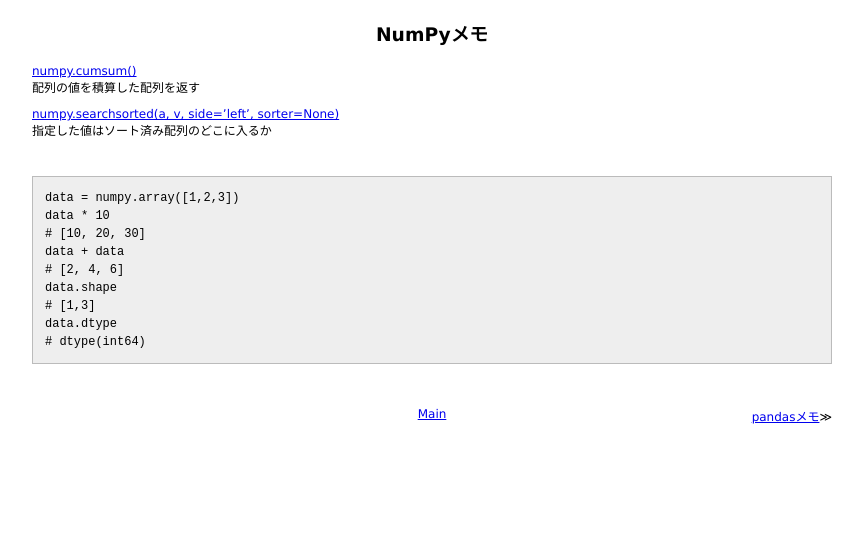
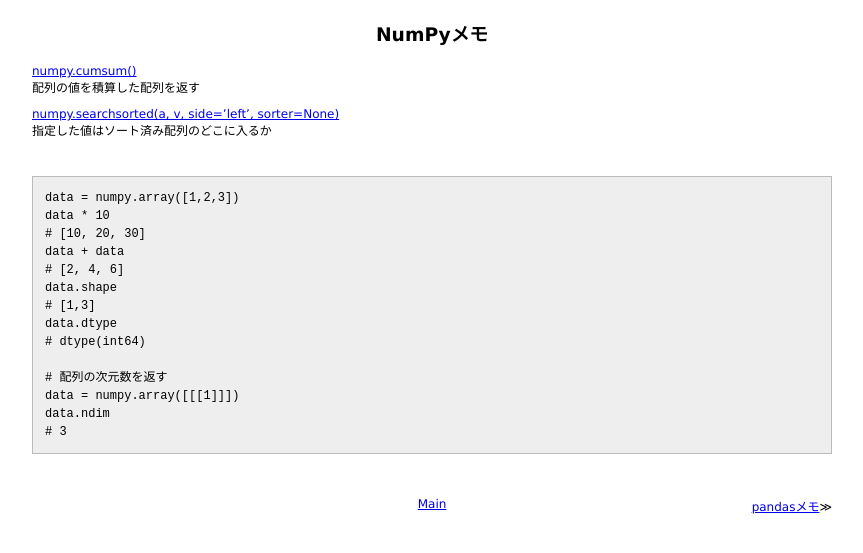
Before and after one commit to 38elements/38elements.github.com, a Jekyll site: the page built from _posts/2016-04-26-numpy.md, in a window 1280 px wide. Shown: the top 553 px of the page, without its empty margins (208-1071 px from the left). Built offline with Jekyll 4.4.1, drawn with Linux system fonts in a browser that asks for light colours.

Commit message:
Update 2016-04-26-numpy.md

````diff
--- a/_posts/2016-04-26-numpy.md
+++ b/_posts/2016-04-26-numpy.md
@@ -19,4 +19,9 @@ data.shape
 # [1,3]
 data.dtype
 # dtype(int64)
+
+# 配列の次元数を返す
+data = numpy.array([[[1]]])
+data.ndim
+# 3
 ```
````
